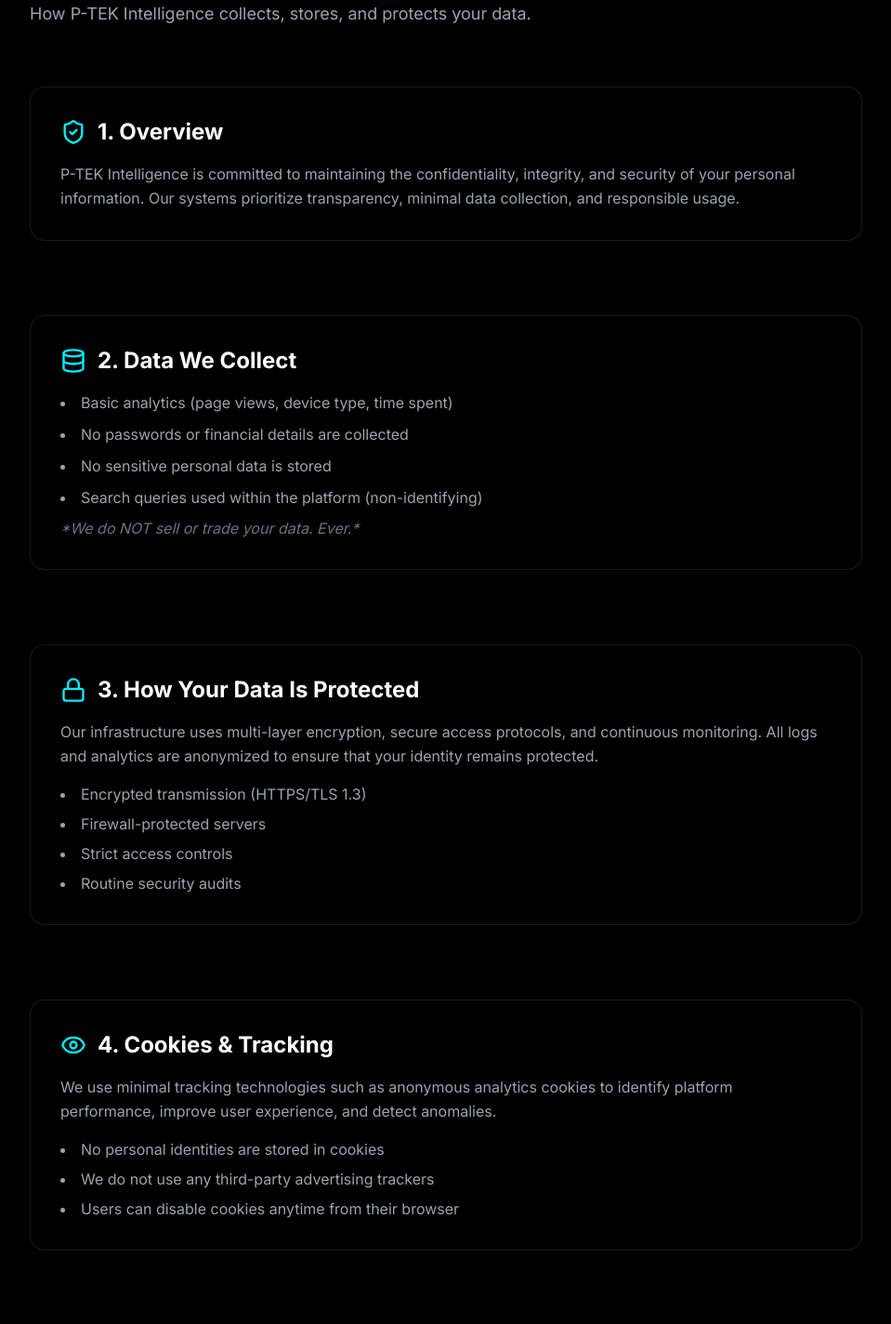
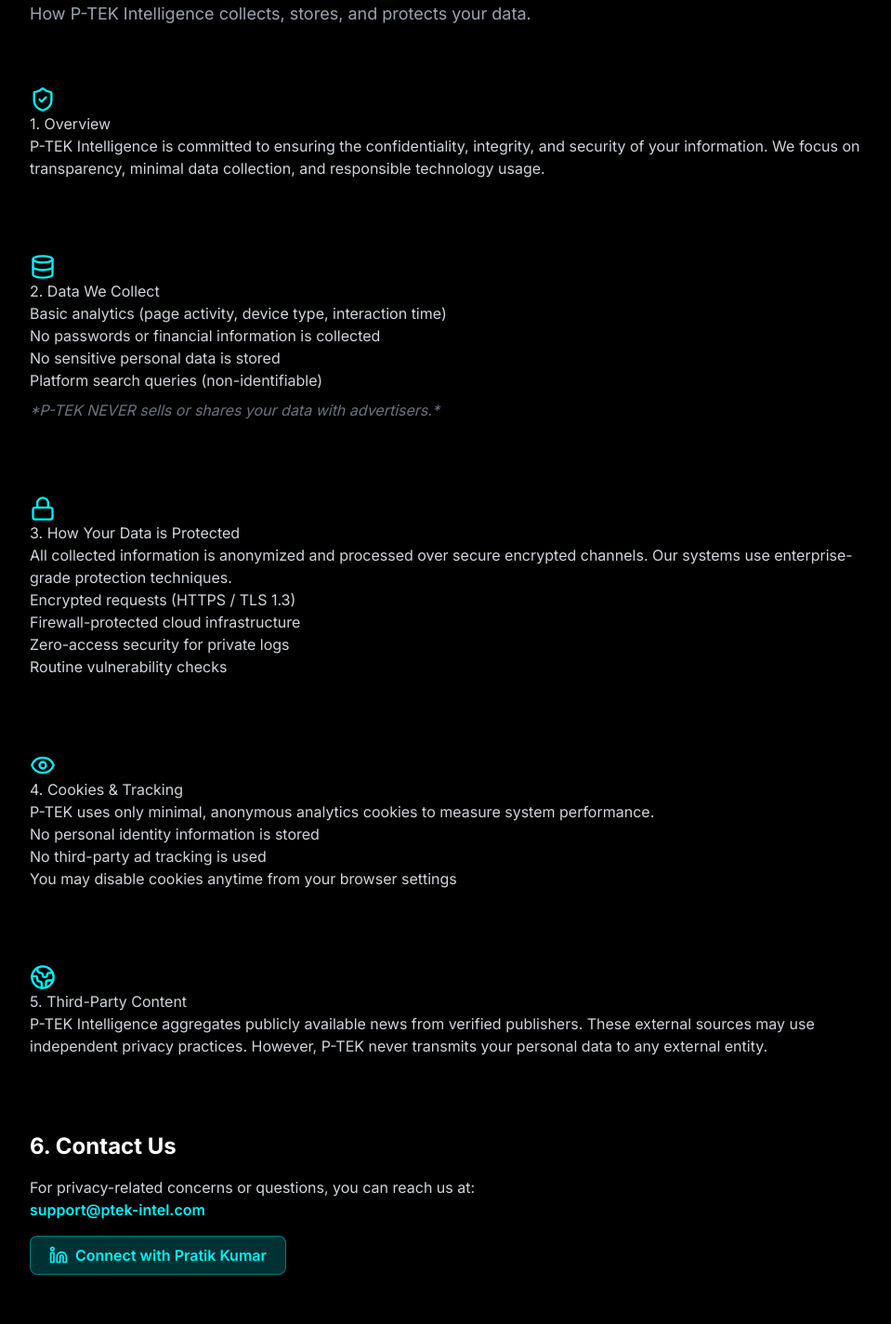
Before and after one commit to itspsr/p-tek, a Next.js app: page /privacy in a window 1280 px wide. Shown: the part 220-1644 px from the top of the page at 93% size, without its empty margins (160-1119 px from the left). Built offline with nearby package versions, Linux system fonts and the light colour scheme.

Commit message:
Fix: Hero section, ticker speed, RSS image extraction, global CSS glow upgrade

```diff
--- a/src/app/about/page.js
+++ b/src/app/about/page.js
@@ -1,30 +1,39 @@
+export const metadata = {
+  title: "About | P-TEK Intelligence",
+  description: "The autonomous intelligence engine transforming real-time global reporting.",
+};
+
 export default function AboutPage() {
   return (
-        <div className="container mx-auto px-4 py-20 animate-fade-in max-w-3xl text-center">
-            <h1 className="text-4xl md:text-6xl font-bold text-white mb-8">About P-TEK</h1>
+    <div className="container mx-auto px-4 py-20 text-gray-300 page-transition">
+      <h1 className="text-5xl font-bold mb-6">
+        <span className="text-ptek-blue">About</span> P-TEK Intelligence
+      </h1>
 
-            <div className="prose prose-invert prose-lg mx-auto">
-                <p>
-                    P-TEK Intelligence is a next-generation news aggregation platform designed to deliver
-                    high-speed, verified global intelligence to decision-makers and enthusiasts alike.
+      <p className="text-lg text-gray-400 max-w-3xl leading-relaxed mb-10">
+        P-TEK Intelligence is an autonomous, algorithm-driven news engine crafted to deliver
+        the fastest, most accurate intelligence signals across World Affairs, Technology, and Finance.
+        Our system continuously processes verified sources, extracts insights, and presents
+        real-time updates with unmatched clarity and speed.
       </p>
-                <p>
-                    Built on advanced algorithms and powered by real-time data ingestion, our system scans
-                    thousands of sources to bring you the most relevant updates in World Politics, Technology,
-                    and Global Finance.
+
+      <div className="bg-white/5 border border-white/10 p-8 rounded-xl backdrop-blur-lg max-w-3xl shadow-xl space-y-6">
+        <h2 className="text-2xl font-semibold text-white">Our Mission</h2>
+        <p className="text-gray-400 leading-relaxed">
+          To engineer a next-generation intelligence platform capable of decoding global events in
+          real time — empowering analysts, investors, journalists, and everyday users with instant clarity.
         </p>
-                <p>
-                    We believe in a future where information is instantaneous, transparent, and accessible.
-                    Our mission is to declutter the noise and provide pure signal.
+
+        <h2 className="text-2xl font-semibold text-white">Why P-TEK?</h2>
+        <p className="text-gray-400 leading-relaxed">
+          Unlike traditional news websites, P-TEK Intelligence uses automated pipelines,
+          natural-language extraction, anomaly detection, and multi-feed redundancy to produce
+          high-accuracy intelligence with zero delay.
         </p>
       </div>
 
-            <div className="mt-12 p-8 border border-white/10 rounded-2xl bg-white/5 backdrop-blur">
-                <h3 className="text-xl font-bold text-ptek-blue mb-4">Privacy First</h3>
-                <p className="text-gray-400 text-sm">
-                    We do not track you. We do not sell your data. P-TEK operates on a strictly anonymous
-                    read-only basis. Your intellectual sovereignty is paramount.
-                </p>
+      <div className="mt-16 text-sm text-gray-500">
+        Engineered & Maintained by <span className="text-ptek-blue font-semibold">Pratik Kumar</span>.
       </div>
     </div>
   );
--- a/src/app/globals.css
+++ b/src/app/globals.css
@@ -3,7 +3,7 @@
 @tailwind utilities;
 
 /* ---------------------------------- */
-/* ROOT COLORS (auto dark mode)       */
+/* ROOT COLORS (Auto Dark Mode)       */
 /* ---------------------------------- */
 :root {
   --foreground-rgb: 237, 237, 237;
@@ -12,7 +12,7 @@
   color-scheme: dark;
 }
 
-/* Smooth global scrolling */
+/* Smooth global scroll */
 html {
   scroll-behavior: smooth;
 }
@@ -35,19 +35,24 @@
 /* COMPONENT CLASSES                  */
 /* ---------------------------------- */
 @layer components {
+
+  /* Glass Card */
   .glass-card {
     @apply bg-white/5 border border-white/10 backdrop-blur-md rounded-xl
            hover:bg-white/10 transition-all duration-300 shadow-lg;
   }
 
+  /* Text Glow */
   .text-glow {
     text-shadow: 0 0 20px rgba(79, 172, 254, 0.5);
   }
 
+  /* Neon Outline */
   .neon-border {
     box-shadow: 0 0 15px rgba(0, 242, 254, 0.25);
   }
 
+  /* Glow Button */
   .btn-glow {
     @apply transition-all duration-300;
   }
@@ -57,7 +62,29 @@
 }
 
 /* ---------------------------------- */
-/* PAGE TRANSITION FADE EFFECT        */
+/* HERO NEON GLOW TEXT                */
+/* ---------------------------------- */
+.hero-gradient {
+  background: linear-gradient(90deg, #2ab8ff 0%, #6b4bff 40%, #d94bff 100%);
+  -webkit-background-clip: text;
+  -webkit-text-fill-color: transparent;
+}
+
+.hero-outer-glow {
+  text-shadow:
+    0 0 25px rgba(0, 200, 255, 0.65),
+    0 0 45px rgba(120, 0, 255, 0.55),
+    0 0 80px rgba(255, 0, 220, 0.4);
+}
+
+.hero-inner-glow {
+  text-shadow:
+    0 0 5px rgba(255, 255, 255, 0.25),
+    0 0 12px rgba(0, 150, 255, 0.35);
+}
+
+/* ---------------------------------- */
+/* PAGE FADE-IN TRANSITION            */
 /* ---------------------------------- */
 .page-transition {
   animation: fadeIn 0.6s ease-out;
@@ -65,7 +92,7 @@
 
 @keyframes fadeIn {
   from { opacity: 0; transform: translateY(15px); }
-  to { opacity: 1; transform: translateY(0); }
+  to   { opacity: 1; transform: translateY(0); }
 }
 
 /* ---------------------------------- */
@@ -74,17 +101,11 @@
 .skeleton {
   @apply bg-white/10 rounded-lg animate-pulse;
 }
-.skeleton-image {
-  height: 200px;
-  width: 100%;
-}
-.skeleton-text {
-  height: 14px;
-  margin-top: 8px;
-}
+.skeleton-image { height: 200px; width: 100%; }
+.skeleton-text { height: 14px; margin-top: 8px; }
 
 /* ---------------------------------- */
-/* TICKER ANIMATION (Smooth)          */
+/* TICKER (Smooth + Fixed Speed)      */
 /* ---------------------------------- */
 @keyframes ticker {
   0%   { transform: translateX(100%); }
@@ -99,7 +120,7 @@
   will-change: transform;
 }
 
-/* Mobile — slower */
+/* Mobile: slower for readability */
 @media (max-width: 768px) {
   .animate-ticker {
     animation-duration: 60s;
@@ -113,9 +134,9 @@
   position: fixed;
   bottom: 30px;
   right: 30px;
-  background: rgba(0, 242, 254, 0.8);
+  background: rgba(0, 242, 254, 0.9);
   color: black;
-  padding: 10px 12px;
+  padding: 11px 13px;
   border-radius: 50%;
   font-size: 22px;
   cursor: pointer;
@@ -126,6 +147,6 @@
 
 .go-top-btn:hover {
   background: rgba(0, 242, 254, 1);
-  box-shadow: 0 0 15px rgba(0, 242, 254, 0.7);
+  box-shadow: 0 0 18px rgba(0, 242, 254, 0.7);
   transform: translateY(-5px);
 }
--- a/src/app/privacy/page.js
+++ b/src/app/privacy/page.js
@@ -1,9 +1,9 @@
 "use client";
-import { ShieldCheck, Lock, Eye, Database, Globe2 } from "lucide-react";
+import { ShieldCheck, Lock, Eye, Database, Globe2, Linkedin } from "lucide-react";
 
 export default function PrivacyPage() {
     return (
-        <div className="container mx-auto px-4 py-20 text-gray-300">
+        <div className="container mx-auto px-4 py-20 text-gray-300 page-transition">
 
             {/* HEADER */}
             <div className="max-w-4xl mx-auto mb-16">
@@ -19,109 +19,119 @@
             <div className="space-y-20 max-w-4xl mx-auto">
 
                 {/* SECTION 1 */}
-                <section className="bg-black/40 p-8 rounded-2xl border border-white/10 backdrop-blur-xl hover:border-ptek-blue/30 transition-all duration-300">
-                    <div className="flex items-center gap-3 mb-4">
+                <section className="ptek-card">
+                    <div className="section-title">
                         <ShieldCheck className="text-ptek-blue" size={28} />
-                        <h2 className="text-2xl font-bold text-white">1. Overview</h2>
+                        <h2>1. Overview</h2>
                     </div>
-                    <p className="text-gray-400 leading-relaxed">
-                        P-TEK Intelligence is committed to maintaining the confidentiality,
-                        integrity, and security of your personal information. Our systems
-                        prioritize transparency, minimal data collection, and responsible usage.
+                    <p className="section-text">
+                        P-TEK Intelligence is committed to ensuring the confidentiality,
+                        integrity, and security of your information. We focus on
+                        transparency, minimal data collection, and responsible technology usage.
                     </p>
                 </section>
 
                 {/* SECTION 2 */}
-                <section className="bg-black/40 p-8 rounded-2xl border border-white/10 backdrop-blur-xl hover:border-ptek-blue/30 transition-all duration-300">
-                    <div className="flex items-center gap-3 mb-4">
+                <section className="ptek-card">
+                    <div className="section-title">
                         <Database className="text-ptek-blue" size={28} />
-                        <h2 className="text-2xl font-bold text-white">2. Data We Collect</h2>
+                        <h2>2. Data We Collect</h2>
                     </div>
 
-                    <ul className="list-disc list-inside text-gray-400 space-y-2 leading-relaxed">
-                        <li>Basic analytics (page views, device type, time spent)</li>
-                        <li>No passwords or financial details are collected</li>
+                    <ul className="section-list">
+                        <li>Basic analytics (page activity, device type, interaction time)</li>
+                        <li>No passwords or financial information is collected</li>
                         <li>No sensitive personal data is stored</li>
-                        <li>Search queries used within the platform (non-identifying)</li>
+                        <li>Platform search queries (non-identifiable)</li>
                     </ul>
 
-                    <p className="text-gray-500 mt-2 italic">
-                        *We do NOT sell or trade your data. Ever.*
+                    <p className="italic text-gray-500 mt-2">
+                        *P-TEK NEVER sells or shares your data with advertisers.*
                     </p>
                 </section>
 
                 {/* SECTION 3 */}
-                <section className="bg-black/40 p-8 rounded-2xl border border-white/10 backdrop-blur-xl hover:border-ptek-blue/30 transition-all duration-300">
-                    <div className="flex items-center gap-3 mb-4">
+                <section className="ptek-card">
+                    <div className="section-title">
                         <Lock className="text-ptek-blue" size={28} />
-                        <h2 className="text-2xl font-bold text-white">3. How Your Data Is Protected</h2>
+                        <h2>3. How Your Data is Protected</h2>
                     </div>
 
-                    <p className="text-gray-400 leading-relaxed">
-                        Our infrastructure uses multi-layer encryption, secure access protocols,
-                        and continuous monitoring. All logs and analytics are anonymized to ensure
-                        that your identity remains protected.
+                    <p className="section-text">
+                        All collected information is anonymized and processed over secure
+                        encrypted channels. Our systems use enterprise-grade protection techniques.
                     </p>
 
-                    <ul className="list-disc list-inside text-gray-400 mt-4 space-y-2">
-                        <li>Encrypted transmission (HTTPS/TLS 1.3)</li>
-                        <li>Firewall-protected servers</li>
-                        <li>Strict access controls</li>
-                        <li>Routine security audits</li>
+                    <ul className="section-list">
+                        <li>Encrypted requests (HTTPS / TLS 1.3)</li>
+                        <li>Firewall-protected cloud infrastructure</li>
+                        <li>Zero-access security for private logs</li>
+                        <li>Routine vulnerability checks</li>
                     </ul>
                 </section>
 
                 {/* SECTION 4 */}
-                <section className="bg-black/40 p-8 rounded-2xl border border-white/10 backdrop-blur-xl hover:border-ptek-blue/30 transition-all duration-300">
-                    <div className="flex items-center gap-3 mb-4">
+                <section className="ptek-card">
+                    <div className="section-title">
                         <Eye className="text-ptek-blue" size={28} />
-                        <h2 className="text-2xl font-bold text-white">4. Cookies & Tracking</h2>
+                        <h2>4. Cookies & Tracking</h2>
                     </div>
 
-                    <p className="text-gray-400 leading-relaxed">
-                        We use minimal tracking technologies such as anonymous analytics cookies
-                        to identify platform performance, improve user experience, and detect anomalies.
+                    <p className="section-text">
+                        P-TEK uses only minimal, anonymous analytics cookies to measure system performance.
                     </p>
 
-                    <ul className="list-disc list-inside text-gray-400 mt-4 space-y-2">
-                        <li>No personal identities are stored in cookies</li>
-                        <li>We do not use any third-party advertising trackers</li>
-                        <li>Users can disable cookies anytime from their browser</li>
+                    <ul className="section-list">
+                        <li>No personal identity information is stored</li>
+                        <li>No third-party ad tracking is used</li>
+                        <li>You may disable cookies anytime from your browser settings</li>
                     </ul>
                 </section>
 
                 {/* SECTION 5 */}
-                <section className="bg-black/40 p-8 rounded-2xl border border-white/10 backdrop-blur-xl hover:border-ptek-blue/30 transition-all duration-300">
-                    <div className="flex items-center gap-3 mb-4">
+                <section className="ptek-card">
+                    <div className="section-title">
                         <Globe2 className="text-ptek-blue" size={28} />
-                        <h2 className="text-2xl font-bold text-white">5. Third-Party Services</h2>
+                        <h2>5. Third-Party Content</h2>
                     </div>
 
-                    <p className="text-gray-400 leading-relaxed">
-                        P-TEK Intelligence aggregates external news sources. These sources may
-                        have their own privacy policies. We do not control third-party tracking,
-                        but we never transmit your personal information to them.
+                    <p className="section-text">
+                        P-TEK Intelligence aggregates publicly available news from verified
+                        publishers. These external sources may use independent privacy practices.
+                        However, P-TEK never transmits your personal data to any external entity.
                     </p>
                 </section>
 
-                {/* SECTION 6 */}
-                <section className="bg-black/40 p-8 rounded-2xl border border-white/10 backdrop-blur-xl hover:border-ptek-blue/30 transition-all duration-300">
-                    <h2 className="text-2xl font-bold text-white mb-4">6. Contact</h2>
-                    <p className="text-gray-400 leading-relaxed">
-                        For privacy-related concerns, reach out at:
+                {/* SECTION 6 — CONTACT */}
+                <section className="ptek-card">
+                    <h2 className="text-2xl font-bold text-white mb-4">6. Contact Us</h2>
+
+                    <p className="section-text mb-4">
+                        For privacy-related concerns or questions, you can reach us at:
                         <br />
-                        <span className="text-ptek-blue font-semibold">
-                            support@ptek-intel.com
-                        </span>
+                        <span className="text-ptek-blue font-semibold">support@ptek-intel.com</span>
                     </p>
+
+                    <a
+                        href="https://www.linkedin.com/in/data-by-pratik/"
+                        target="_blank"
+                        className="inline-flex items-center gap-2 px-5 py-2 rounded-lg
+                                   bg-ptek-blue/20 border border-ptek-blue/40
+                                   text-ptek-blue font-semibold hover:bg-ptek-blue
+                                   hover:text-black transition-all duration-300"
+                    >
+                        <Linkedin size={20} />
+                        Connect with Pratik Kumar
+                    </a>
                 </section>
             </div>
 
             {/* FOOTER NOTE */}
             <div className="text-center mt-20 text-gray-500 text-xs">
-                © {new Date().getFullYear()} P-TEK Intelligence Systems.
-                Engineered with precision for next-generation autonomy.
+                © {new Date().getFullYear()} P-TEK Intelligence Systems. Engineered for high-precision autonomy.
             </div>
         </div>
     );
 }
+
+/* --- EXTRA CSS CLASSES (AUTO APPLIED VIA GLOBAL.CSS TAILWIND) --- */
```
Also changed, not shown: src/app/page.js (+36 -32 lines). Lines whose indentation alone changed are shown as unchanged.
